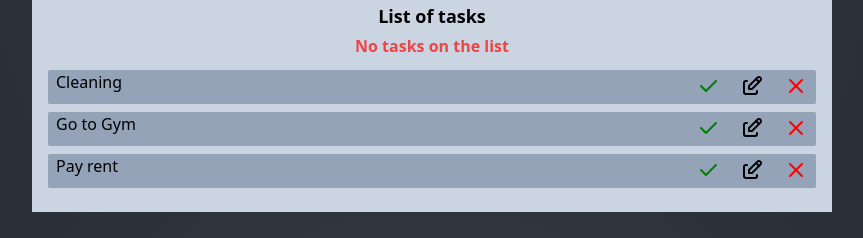
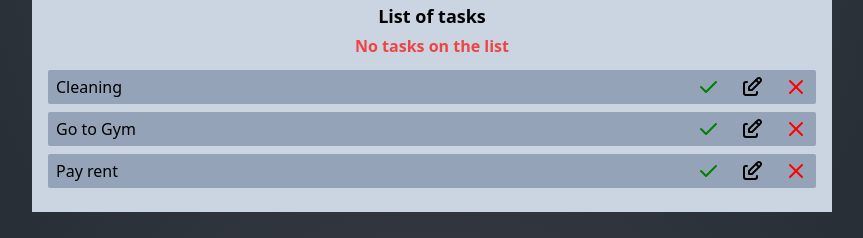
Before and after one commit to Astilion/ToDoApp, a React (Vite) app: page / in a window 1280 px wide. Shown: the part 326-564 px from the top of the page, without its empty margins (208-1071 px from the left). Built offline with nearby package versions, Linux system fonts and the light colour scheme.

Commit message:
styling fixes

```diff
--- a/src/components/Task.tsx
+++ b/src/components/Task.tsx
@@ -1,13 +1,16 @@
 import TaskButtons from "./TaskButtons";
-interface TaskProps  {
-	id: string,
-	category: string,
-	name: string
+interface TaskProps {
+	id: string;
+	category: string;
+	name: string;
 }
-const Task = ({id, name} : TaskProps) => {
+const Task = ({ id, name }: TaskProps) => {
 	return (
-		<li className='flex justify-between pl-2 bg-slate-400 mb-2 rounded-sm' id={id} >
-			{name}
+		<li
+			className='flex justify-between pl-2 bg-slate-400 mb-2 rounded-sm'
+			id={id}>
+			<span className='self-center'>{name}</span>
+
 			<TaskButtons />
 		</li>
 	);
--- a/src/components/TaskButtons.tsx
+++ b/src/components/TaskButtons.tsx
@@ -3,7 +3,7 @@ import { IconCheck, IconX, IconEdit } from '@tabler/icons-react';
 
 const TaskButtons = () => {
 	return (
-		<div className='inline-block'>
+		<div className='inline-block m-0 p-0'>
 			<Button><IconCheck color="green"/></Button>
 			<Button><IconEdit/></Button>
 			<Button><IconX color="red"/></Button>
--- a/src/components/ui/Button.tsx
+++ b/src/components/ui/Button.tsx
@@ -4,7 +4,7 @@ interface ButtonProps {
 }
 const Button = ({ children }: ButtonProps) => {
 	return (
-		<button className='px-2 py-1 ml-1 hover:bg-slate-500 transition-colors'>
+		<button className='px-2 py-1 ml-1 h-full hover:bg-slate-500 transition-colors'>
 			{children}
 		</button>
 	);
```
